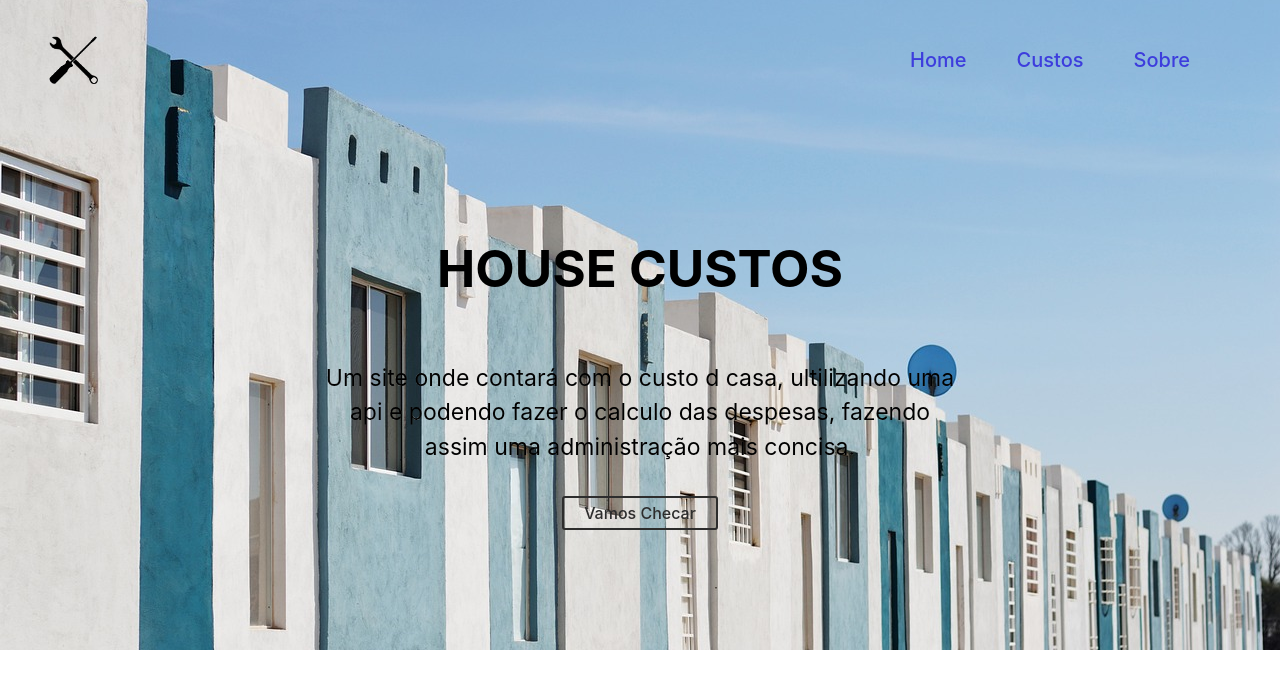
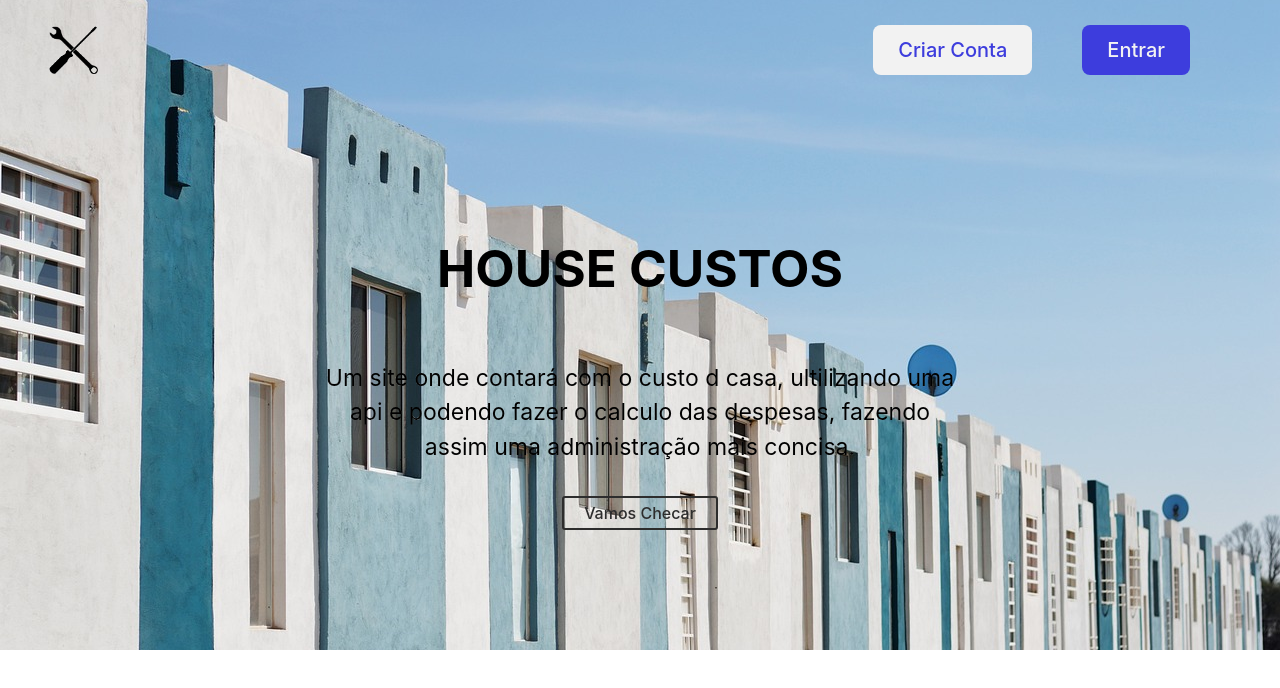
Before and after one commit to DouglasGsilva/House-Custos-Site, a React (Vite) app: page / in a window 1280 px wide. Shown: the top 688 px of the page. Built offline with nearby package versions, Linux system fonts and the light colour scheme.

Commit message:
adição de navbar quando scrolar

```diff
--- a/src/App.jsx
+++ b/src/App.jsx
@@ -4,12 +4,32 @@ import Home from "./Components/pages/Home";
 import NavBar from "./Components/layout_Home/Navbar";
 import Custos from "./Components/pages/Custos";
 import "./index.css";
+import { useEffect, useState } from "react";
 
 function App() {
+
+  const [activeColor, setActiveColor] = useState(false)
+
+useEffect(()=>{
+function scrollPosition(){
+if(window.scrollY > 20){
+setActiveColor(true)
+}else{
+  setActiveColor(false)
+}
+}
+
+window.addEventListener("scroll", scrollPosition)
+
+return () =>{
+  window.addEventListener("scroll", scrollPosition)
+}
+},[])
+
   return (
     <>
       <BrowserRouter>
-        <NavBar />
+        <NavBar action={activeColor}/>
         <Routes>
           <Route path="/" element={<Home />} />
           <Route path="/custos" element={<Custos />} />
--- a/src/Components/layout_Home/MoreInfo.css
+++ b/src/Components/layout_Home/MoreInfo.css
@@ -72,13 +72,13 @@ flex-direction: row;
 transform: translateX(-100%);
 position: relative;
 right: 250px;
-transition: all 0.2s linear;
+transition: all 0.5s linear;
 opacity: 0;
 }
 .content-second {
   display: flex;
 transform: translateX(100%);
-transition: all 0.2s linear;
+transition: all 0.5s linear;
 opacity: 0;
 }
 .content-third {
@@ -86,7 +86,7 @@ opacity: 0;
 transform: translateX(-100%);
 position: relative;
 right: 180px;
-transition: all 0.2s linear;
+transition: all 0.5s linear;
 opacity: 0;
 }
 #about {
--- a/src/Components/layout_Home/MoreInfo.jsx
+++ b/src/Components/layout_Home/MoreInfo.jsx
@@ -24,7 +24,7 @@ gsap.to(".content-second",{
   scrollTrigger:{
     trigger: ".Second-content",
     start:"top 300px",
-    end:"bottom 400px",
+    end:"bottom 500px",
     scrub:true
   }}),
   gsap.to(".content-third",{
--- a/src/Components/layout_Home/Navbar.css
+++ b/src/Components/layout_Home/Navbar.css
@@ -4,12 +4,17 @@
 
 .navbar {
   width: 100%;
-  height: 120px;
-  background-color: transparent;
+  height: 100px;
   display: flex;
   align-items: center;
   justify-content: space-between;
-  position: absolute;
+  position: fixed;
+  z-index: 1000;
+transition: all 0.3s linear;
+}
+
+.activeColor{
+  background-color: #3131b3;
 }
 .links {
   height: 0;
@@ -28,11 +33,6 @@ li a {
   transition: all 0.1s linear;
 }
 
-li a:hover {
-  color: #2121c0;
-  font-size: 23px;
-  transition: all 0.1s linear;
-}
 .logo {
   padding: 20px;
   max-width: 90px;
@@ -42,6 +42,19 @@ li a:hover {
   align-items: center;
   justify-content: center;
   scale: 0.8;
+}
+.btn-Login{
+  background-color: #f2f2f2;
+  color: #3d3ddd;
+  transition: all 0.3s linear;
+}
+.btn-Login:hover{
+  background-color: #3131b3;
+  color: #f2f2f2;
+}
+.btn-Entrar{
+  background-color: #3d3ddd;
+  color: #f2f2f2;
 }
 
 @media (max-width: 320px) {
--- a/src/Components/layout_Home/Navbar.jsx
+++ b/src/Components/layout_Home/Navbar.jsx
@@ -2,21 +2,24 @@ import { Link } from "react-router-dom";
 import "../layout_Home/Navbar.css";
 import logo from "../imgs/em_desenvolvimento.png";
 
-function NavBar() {
+
+function NavBar( {action}) {
+
+
   return (
-    <nav>
-      <div className="navbar">
-        <img className="logo" src={logo} alt="Em Desenvolvimento"></img>
+    <nav >
+      <div className={`navbar ${action ? "activeColor":""}` } >
 
+      <Link to={"/"}><img className="logo" src={logo} alt="Em Desenvolvimento"></img></Link>{" "}
         <ul className="links">
           <li className="li">
-            <Link to={"/"}>Home</Link>{" "}
+           <button className="btn-Login">Criar Conta</button>
           </li>
+          {/* <li className="li">
+            <Link to={"/custos"}>Custos</Link>{" "}
+          </li> */}
           <li className="li">
-            <Link to={"/custos"}>Custos</Link>{" "}
-          </li>
-          <li className="li">
-            <Link>Sobre</Link>{" "}
+            <button className="btn-Entrar">Entrar</button>
           </li>
         </ul>
       </div>
```
